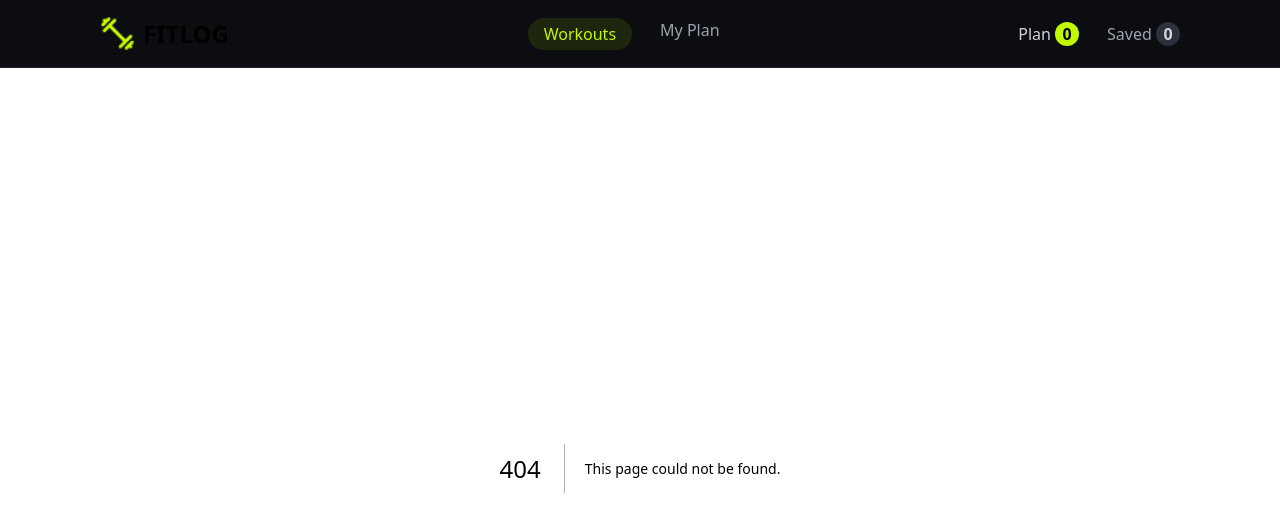
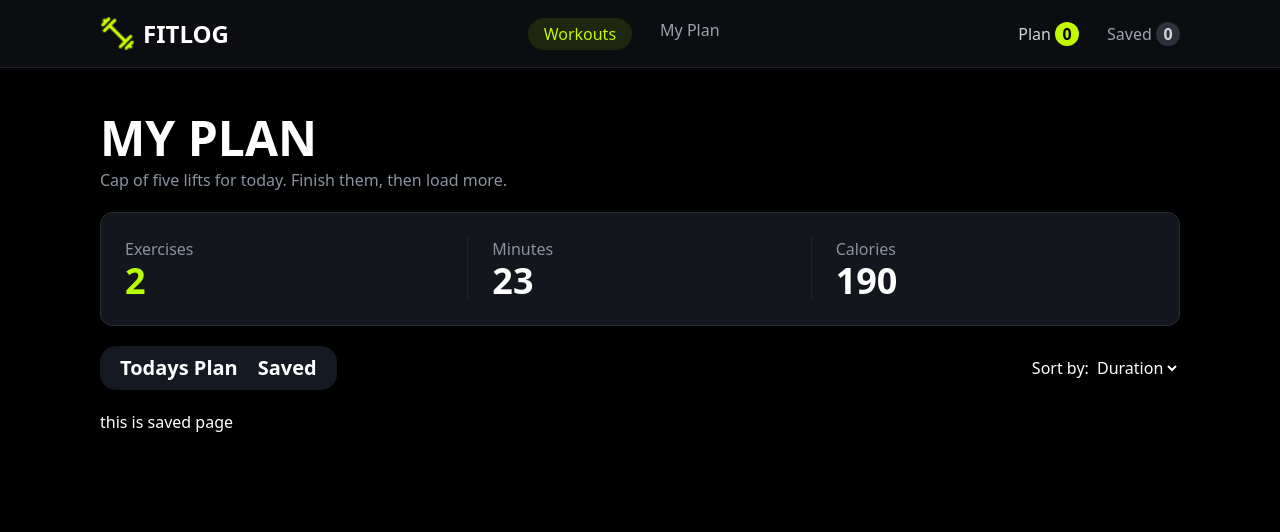
Before and after one commit to mdsakiblabs/project-fit-log, a Next.js app: page /my-plan/saved in a window 1280 px wide. Before the commit this address had no page. Shown: the top 532 px of the page. Built offline with nearby package versions, Linux system fonts and the light colour scheme.

Commit message:
Created my plan page components and layout. as well as as todays plan page and saved page in my plan page layout

```diff
--- /dev/null
+++ b/src/app/my-plan/layout.js
@@ -0,0 +1,23 @@
+import ExcerciseMuniteAndCalSection from '@/components/my-plan-page-components/ExcerciseMuniteAndCalSection'
+import HeadingAndSubHeading from '@/components/my-plan-page-components/HeadingAndSubHeading'
+import TodaysPlanSavedAndSortbySec from '@/components/my-plan-page-components/TodaysPlanSavedAndSortbySec'
+import React from 'react'
+
+const layout = ({children}) => {
+  return (
+    <section className='w-full mt-10'>
+        <div className='wraper max-w-270 mx-auto'>
+           <HeadingAndSubHeading/>
+           <ExcerciseMuniteAndCalSection/>
+           <TodaysPlanSavedAndSortbySec/>
+
+           <div>
+            {children}
+           </div>
+
+        </div>
+    </section>
+  )
+}
+
+export default layout
--- a/src/app/my-plan/page.jsx
+++ b/src/app/my-plan/saved/page.jsx
@@ -3,7 +3,7 @@ import React from 'react'
 const page = () => {
   return (
     <div>
-      this is my plan page
+      this is saved page
     </div>
   )
 }
--- /dev/null
+++ b/src/app/my-plan/todays-plan/page.jsx
@@ -0,0 +1,11 @@
+import React from 'react'
+
+const page = () => {
+  return (
+    <div>
+      this is todays plan page
+    </div>
+  )
+}
+
+export default page
--- /dev/null
+++ b/src/components/my-plan-page-components/ExcerciseMuniteAndCalSection.jsx
@@ -0,0 +1,29 @@
+import React from 'react'
+
+const ExcerciseMuniteAndCalSection = () => {
+  return (
+    <div className="flex items-center w-full bg-[#13161D] border border-[#272B35] rounded-xl p-6">
+
+      {/* Exercises */}
+      <div className="w-1/3 border-r border-[#20242D]">
+        <h2 className="text-1xl text-[#8A92A0]">Exercises</h2>
+        <h2 className="text-4xl font-bold text-[#B8FF00]">2</h2>
+      </div>
+
+      {/* Minutes */}
+      <div className="w-1/3 pl-6 border-r border-[#20242D]">
+        <h2 className="text-1xl text-[#8A92A0]">Minutes</h2>
+        <h2 className="text-4xl font-bold text-white">23</h2>
+      </div>
+
+      {/* Calories */}
+      <div className="w-1/3 pl-6">
+        <h2 className="text-1xl text-[#8A92A0]">Calories</h2>
+        <h2 className="text-4xl font-bold text-white">190</h2>
+      </div>
+
+    </div>
+  )
+}
+
+export default ExcerciseMuniteAndCalSection
--- /dev/null
+++ b/src/components/my-plan-page-components/HeadingAndSubHeading.jsx
@@ -0,0 +1,12 @@
+import React from 'react'
+
+const HeadingAndSubHeading = () => {
+  return (
+    <div className='mb-5'>
+      <h1 className='text-5xl leading-15 font-semibold'>MY PLAN</h1>
+      <p className='text-[#8A92A0] text-1xl'>Cap of five lifts for today. Finish them, then load more.</p>
+    </div>
+  )
+}
+
+export default HeadingAndSubHeading
--- /dev/null
+++ b/src/components/my-plan-page-components/TodaysPlanSavedAndSortbySec.jsx
@@ -0,0 +1,30 @@
+import Link from 'next/link'
+import React from 'react'
+
+const TodaysPlanSavedAndSortbySec = () => {
+  return (
+    <div className='w-full flex justify-between items-center my-5'>
+      <div className='flex gap-5 bg-[#151921] py-2 px-5 rounded-2xl'>
+        <Link href={'/my-plan/todays-plan'}>
+        <h2 className='text-xl font-semibold cursor-pointer '>Todays Plan</h2>
+        </Link>
+
+        <Link href={'/my-plan/saved'}>
+        <h2 className='text-xl font-semibold cursor-pointer'>Saved</h2>
+        </Link>
+      </div>
+
+      <div>
+        <label htmlFor="sortBy">Sort by: </label>
+
+        <select id="sortBy" name="sortBy">
+          <option value="duration">Duration</option>
+          <option value="calories">Calories</option>
+          <option value="rating">Rating</option>
+        </select>
+      </div>
+    </div>
+  )
+}
+
+export default TodaysPlanSavedAndSortbySec
```
